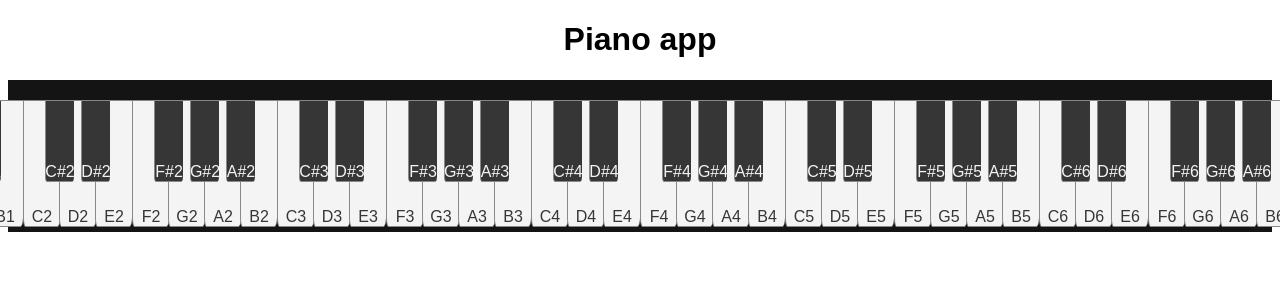
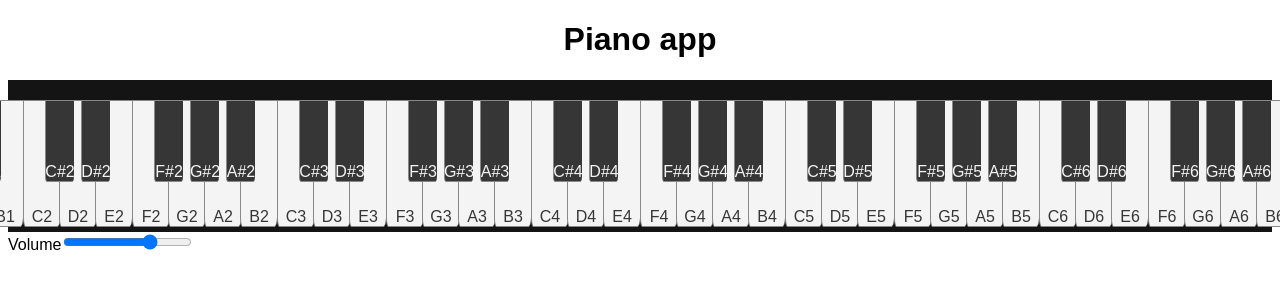
Before and after one commit to RBGeorgiev/javascript-practice, a React (Create React App) app in the folder piano-react/: page / in a window 1280 px wide. Shown: the top 300 px of the page. Built offline with nearby package versions, Linux system fonts and the light colour scheme.

Commit message:
added volume slider

```diff
--- a/piano-react/src/App.js
+++ b/piano-react/src/App.js
@@ -4,8 +4,11 @@ import Tone from 'tone';
 
 
 const synth = new Tone.Synth();
-const vol = new Tone.Volume(-12);
-synth.chain(vol, Tone.Master);
+synth.toMaster();
+
+function changeVol(vol) {
+  synth.volume.value = vol;
+}
 
 function playNote(note) {
   synth.triggerAttack(note);
@@ -15,6 +18,25 @@ function releaseNote() {
   synth.triggerRelease();
 }
 
+
+function VolumeSlider() {
+  let handleChange = (e) => {
+    changeVol(e.target.value);
+  }
+
+  return (
+    <label>Volume
+    <input
+        className='volume'
+        type="range"
+        min="-35" max="15"
+        defaultValue='0'
+        onChange={handleChange}
+        step="1"
+      />
+    </label>
+  );
+}
 
 function Key(props) {
   return (
@@ -64,6 +86,7 @@ function App() {
     <div className="App">
       <h1>Piano app</h1>
       <Keyboard />
+      <VolumeSlider />
     </div>
   );
 }
```
